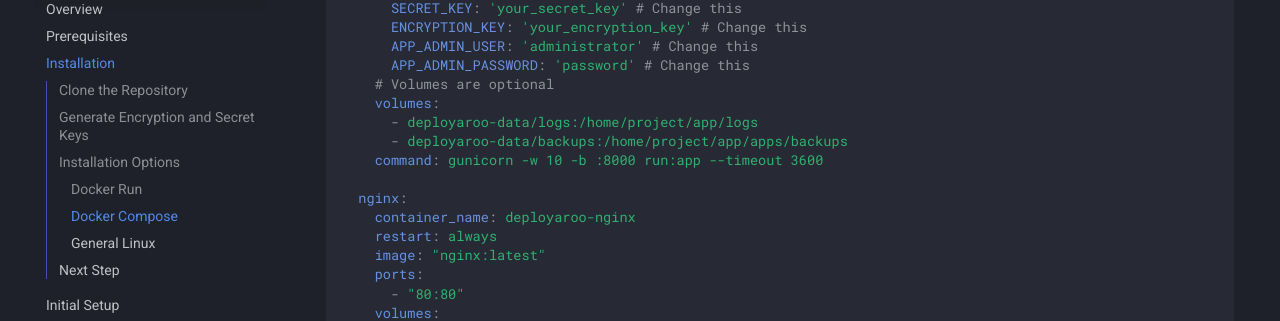
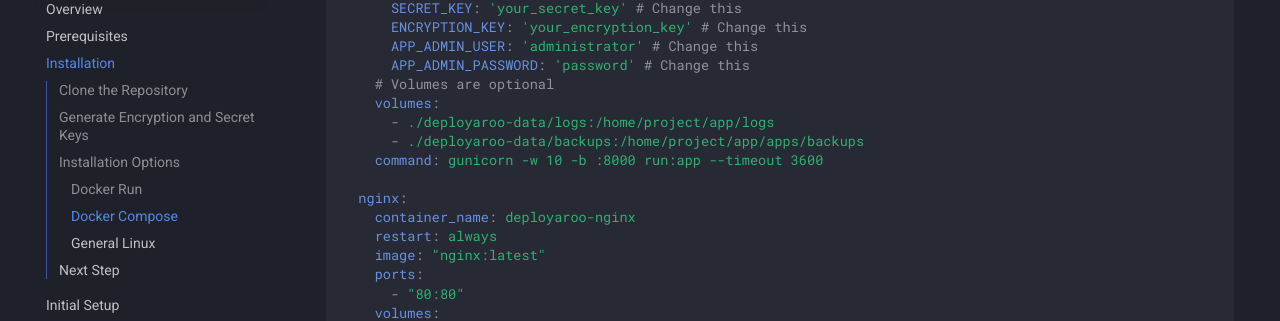
Before and after one commit to blink-zero/deployaroo-docs, an MkDocs documentation site: the page built from docs/getting-started/installation.md, in a window 1280 px wide and 900 px high, scrolled down 1392 px. Shown: the part 147-468 px from the top of the window. Built offline with MkDocs 1.6.1 and Material for MkDocs 9.7.7, drawn with Linux system fonts in a browser that asks for light colours; comment, search, counter and statistics services are not loaded.

Commit message:
updated volumes

```diff
--- a/docs/getting-started/installation.md
+++ b/docs/getting-started/installation.md
@@ -71,8 +71,8 @@
          APP_ADMIN_PASSWORD: 'password' # Change this
        # Volumes are optional
        volumes:
-         - deployaroo-data/logs:/home/project/app/logs
-         - deployaroo-data/backups:/home/project/app/apps/backups
+         - ./deployaroo-data/logs:/home/project/app/logs
+         - ./deployaroo-data/backups:/home/project/app/apps/backups
        command: gunicorn -w 10 -b :8000 run:app --timeout 3600
 
      nginx:
```
